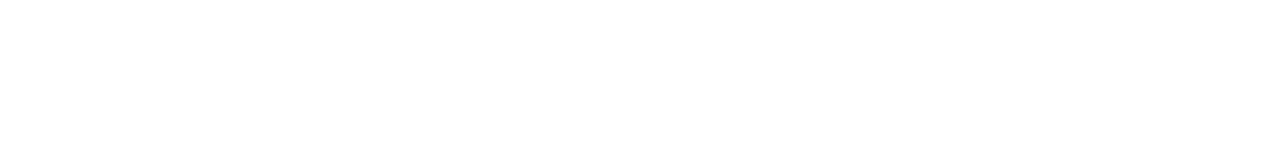
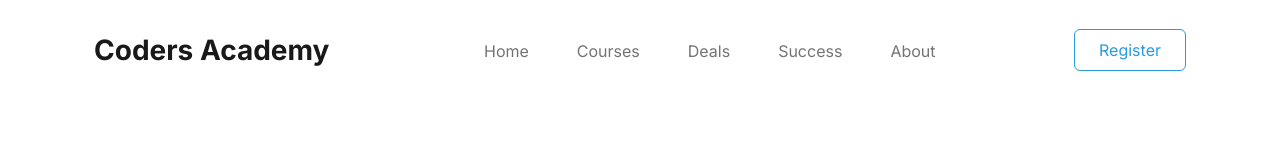
Before and after one commit to rifattasneem/coders-academy, a plain HTML site: page index.html in a window 1280 px wide. Drawn offline with nearby package versions, Linux system fonts and the light colour scheme.

Commit message:
navbar-added

```diff
--- a/index.html
+++ b/index.html
@@ -4,16 +4,58 @@
    <meta charset="UTF-8">
    <meta http-equiv="X-UA-Compatible" content="IE=edge">
    <meta name="viewport" content="width=device-width, initial-scale=1.0">
-   <title>Learners Academy</title>
+   <title>Coders Academy</title>
    <!-- favicon -->
    <link rel="shortcut icon" href="images/logo.png" type="image/x-icon">
    <!-- bootstrap icon -->
    <link rel="stylesheet" href="https://cdn.jsdelivr.net/npm/bootstrap-icons@1.9.1/font/bootstrap-icons.css">
+   <!-- google fonts -->
+   <link rel="preconnect" href="https://fonts.googleapis.com">
+   <link rel="preconnect" href="https://fonts.gstatic.com" crossorigin>
+   <link href="https://fonts.googleapis.com/css2?family=Inter:wght@300;400;600;700&display=swap" rel="stylesheet">
 
    <!-- bootstrap css -->
    <link rel="stylesheet" href="https://cdn.jsdelivr.net/npm/bootstrap@5.2.0/dist/css/bootstrap.min.css">
+   <link rel="stylesheet" href="styles/style.css">
 </head>
 <body>
+   <!-- navbar starts -->
+   <header>
+      <div class="container">
+         <nav class="navbar navbar-expand-lg py-4">
+            <div class="container-fluid">
+               <a class="navbar-brand fs-3 fw-bold" href="#">Coders Academy</a>
+               <div>
+                  <button class="btn btn-theme-outline px-4 py-2 d-none d-md-inline-block d-lg-none justify-content-end" type="button">Register</button>
+                  <button class="navbar-toggler border-0 shadow-none" type="button" data-bs-toggle="collapse" data-bs-target="#navbarToggler" aria-controls="navbarToggler" aria-expanded="false" aria-label="Toggle navigation">
+                     <span class="navbar-toggler-icon"></span>
+                  </button>
+               </div>
+               <div class="collapse navbar-collapse" id="navbarToggler">
+                  <ul class="navbar-nav m-auto mb-2 mb-lg-0">
+                     <li class="nav-item">
+                        <a class="nav-link mx-lg-1 mx-xl-3" href="#">Home</a>
+                     </li>
+                     <li class="nav-item">
+                        <a class="nav-link mx-lg-1 mx-xl-3" href="#">Courses</a>
+                     </li>
+                     <li class="nav-item">
+                        <a class="nav-link mx-lg-1 mx-xl-3" href="#">Deals</a>
+                     </li>
+                     <li class="nav-item">
+                        <a class="nav-link mx-lg-1 mx-xl-3" href="#">Success</a>
+                     </li>
+                     <li class="nav-item">
+                        <a class="nav-link mx-lg-1 mx-xl-3" href="#">About</a>
+                     </li>
+                  </ul>
+                  <button class="btn btn-theme-outline px-4 py-2 d-block d-md-none d-lg-block" type="button">Register</button>
+              </div>
+            </div>
+          </nav>
+      </div>
+   </header>
+   <!-- navbar ends -->
 
    <!-- bootstrap js -->
    <script src="https://cdn.jsdelivr.net/npm/bootstrap@5.2.0/dist/js/bootstrap.bundle.min.js"></script>
--- /dev/null
+++ b/styles/style.css
@@ -0,0 +1,16 @@
+:root{
+   --color-theme: #289BDE;
+}
+
+body{
+   font-family: 'Inter', sans-serif;
+}
+.btn-theme{
+   background-color: var(--color-theme);
+   color: #ffffff;
+}
+.btn-theme-outline{
+   background-color: transparent;
+   color: var(--color-theme);
+   border: 1px solid var(--color-theme);
+}
```
Also changed, not shown: images/logo.png.
